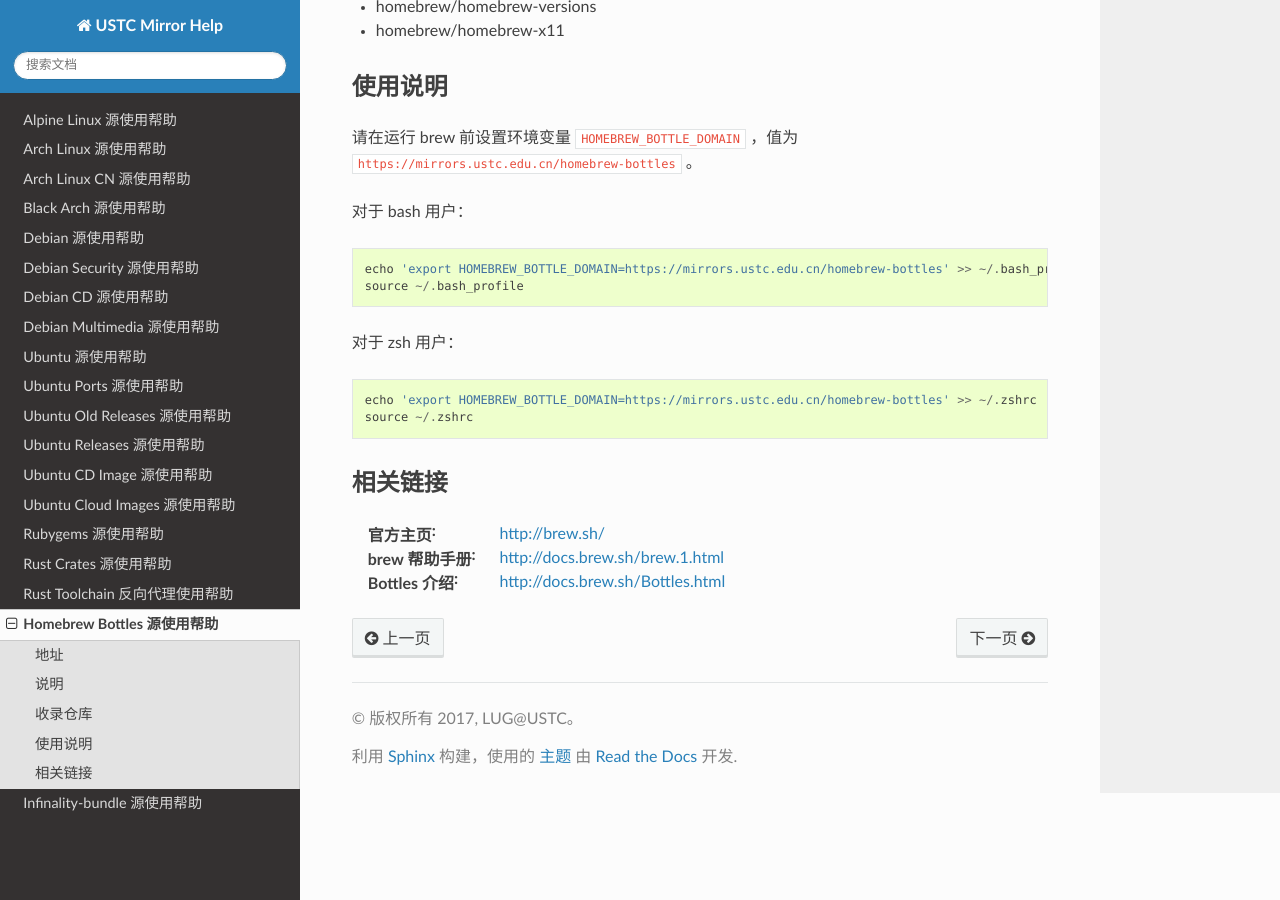
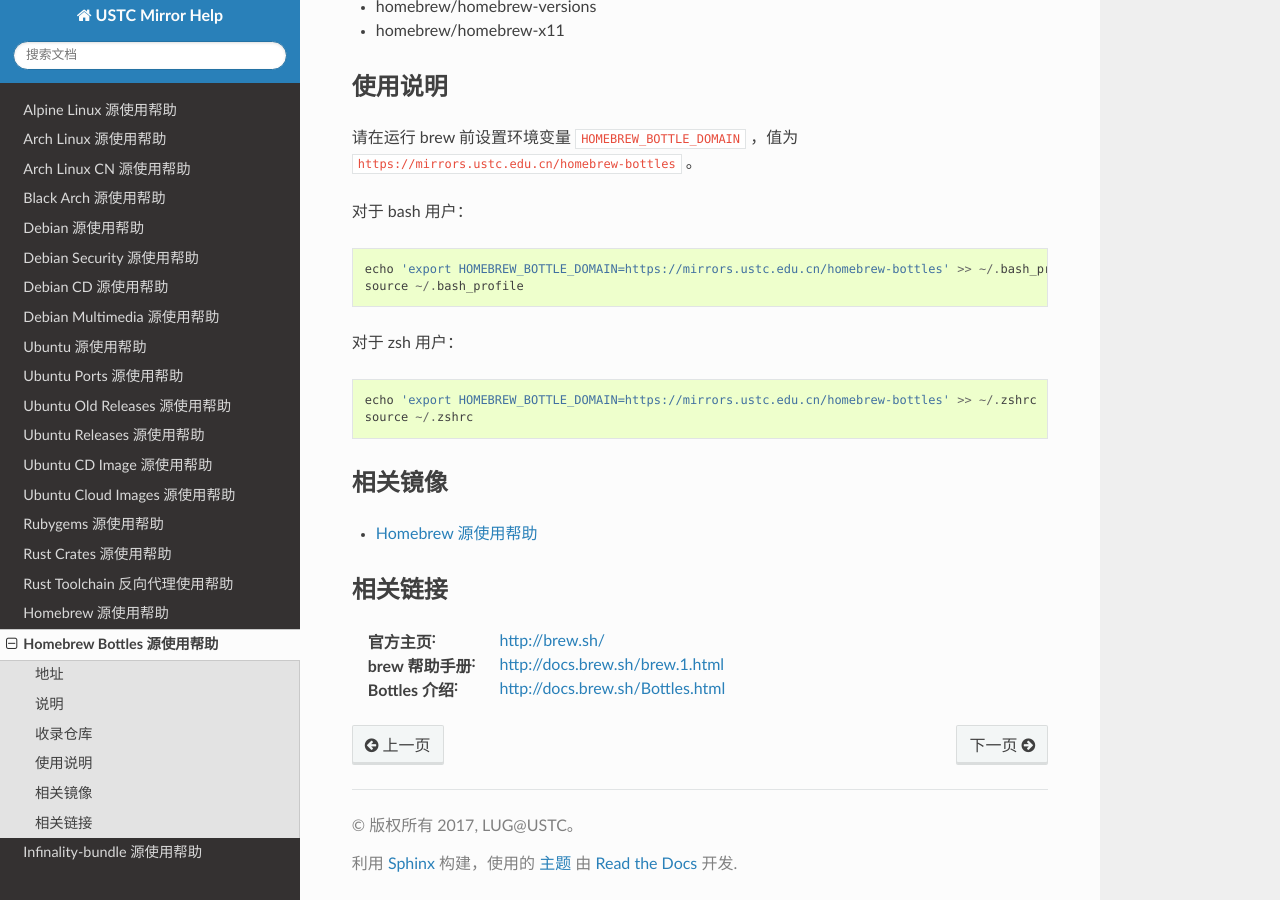
Before and after one commit to ustclug/mirrorhelp, a Sphinx documentation site: the page built from source/homebrew-bottles.rst, in a window 1280 px wide and 900 px high, scrolled down 614 px. Built offline with Sphinx 7.4.7 and the Read the Docs theme 2.0.0, drawn with Linux system fonts in a browser that asks for light colours; pages that are not in the unit, such as notebooks, are missing from menus.

Commit message:
add brew.git

```diff
--- /dev/null
+++ b/source/brew.git.rst
@@ -0,0 +1,40 @@
+===================
+Homebrew 源使用帮助
+===================
+
+地址
+====
+
+https://mirrors.ustc.edu.cn/brew.git/
+
+说明
+====
+
+Homebrew 源代码仓库
+
+使用说明
+========
+
+替换USTC镜像：
+
+::
+
+    cd "$(brew --repo)"
+    git remote set-url origin https://mirrors.ustc.edu.cn/brew.git
+
+重置为官方地址：
+
+::
+
+    cd "$(brew --repo)"
+    git remote set-url origin https://github.com/Homebrew/brew.git
+
+相关镜像
+========
+- :doc:`homebrew-bottles`
+
+相关链接
+========
+
+:官方主页: http://brew.sh/
+:brew 帮助手册: http://docs.brew.sh/brew.1.html
--- a/source/homebrew-bottles.rst
+++ b/source/homebrew-bottles.rst
@@ -44,6 +44,10 @@ Homebrew 预编译二进制软件包
     echo 'export HOMEBREW_BOTTLE_DOMAIN=https://mirrors.ustc.edu.cn/homebrew-bottles' >> ~/.zshrc
     source ~/.zshrc
 
+相关镜像
+========
+- :doc:`brew.git`
+
 相关链接
 ========
 
--- a/source/index.rst
+++ b/source/index.rst
@@ -38,6 +38,7 @@ USTC Mirror Help
 .. toctree::
    :maxdepth: 1
 
+   brew.git
    homebrew-bottles
    infinality-bundle
 
```
